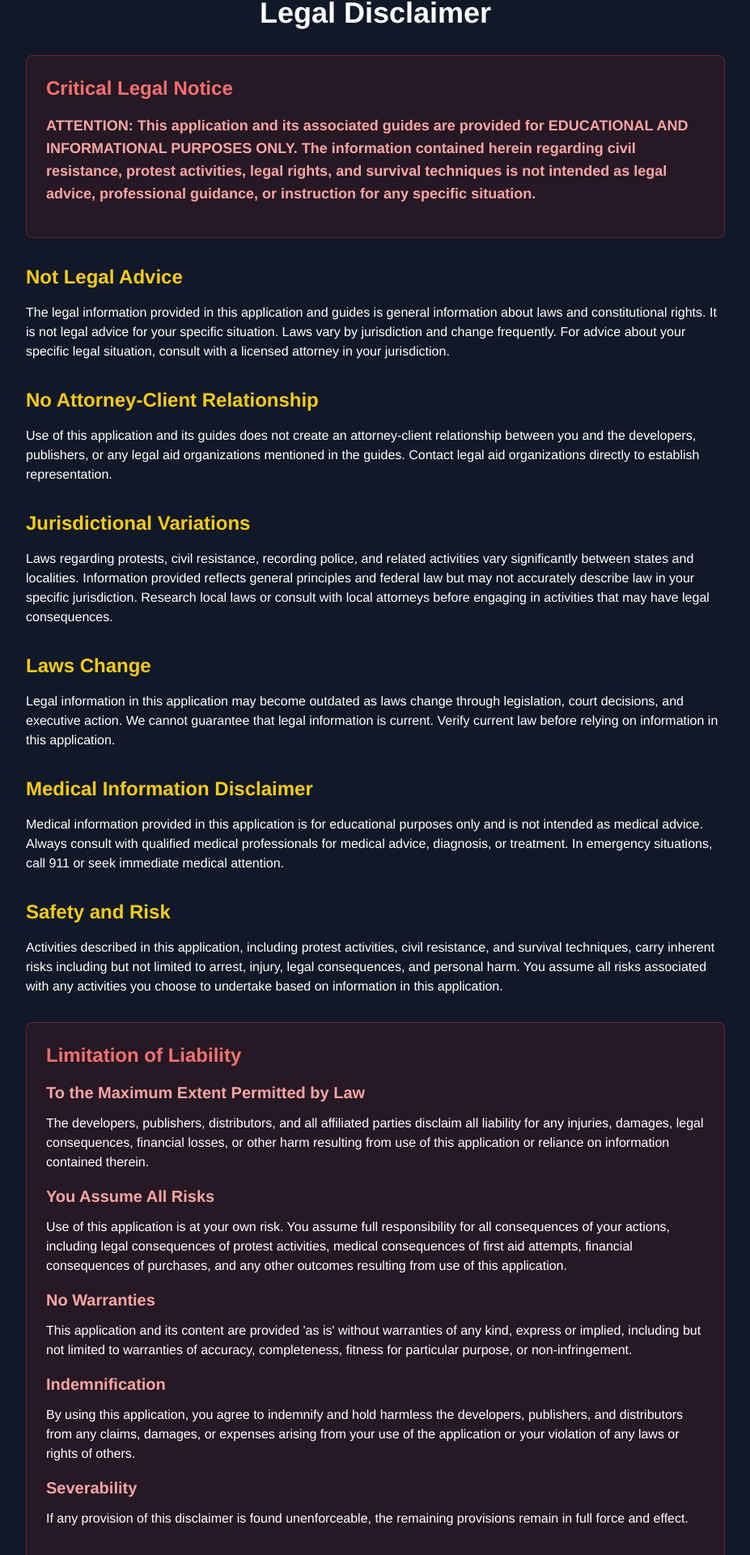
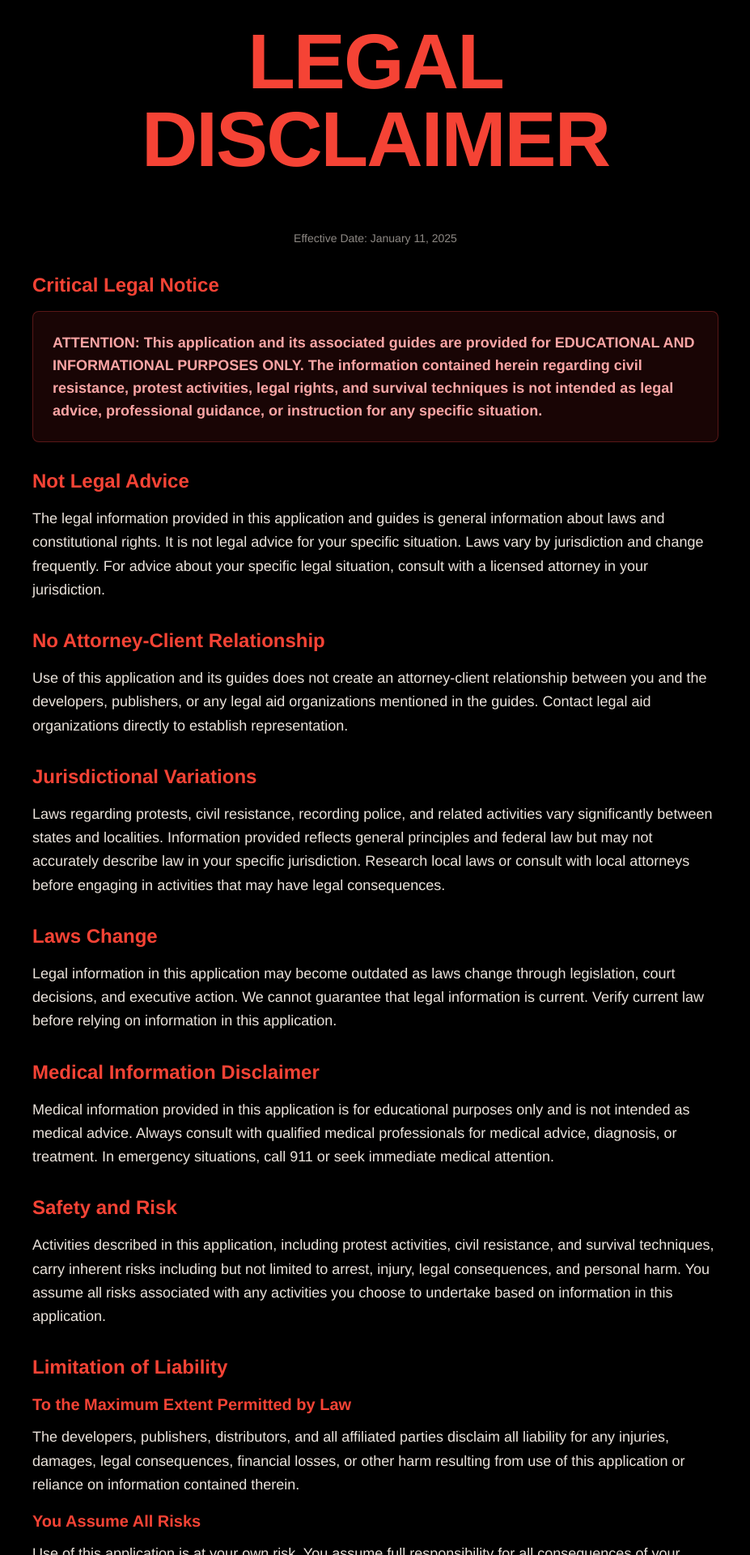
Before and after one commit to thedanperry/LibertyGuard-Website, a Next.js app: page /legal-disclaimer in a window 1280 px wide. Shown: the part 36-1956 px from the top of the page at 81% size, without its empty margins (176-1103 px from the left). Built offline with nearby package versions, Linux system fonts and the light colour scheme.

Commit message:
Update Legal Disclaimer page styling to match existing pages

```diff
--- a/src/app/legal-disclaimer/page.tsx
+++ b/src/app/legal-disclaimer/page.tsx
@@ -1,109 +1,118 @@
-import React from 'react';
+import Link from 'next/link';
 
 export default function LegalDisclaimer() {
   return (
-    <div className="min-h-screen bg-gray-900 text-white">
-      <div className="container mx-auto px-4 py-8 max-w-4xl">
-        <h1 className="text-4xl font-bold mb-8 text-center">Legal Disclaimer</h1>
+    <div className="min-h-screen bg-climate-black text-climate-cream">
+      <div className="max-w-4xl mx-auto px-6 py-16">
+        <h1 className="font-climate-bold text-6xl md:text-8xl text-climate-red text-center mb-16">
+          LEGAL DISCLAIMER
+        </h1>
 
-        <div className="prose prose-invert max-w-none">
-          <div className="bg-red-900/20 border border-red-500/30 rounded-lg p-6 mb-8">
-            <h2 className="text-2xl font-bold text-red-400 mb-4">Critical Legal Notice</h2>
-            <p className="text-lg font-semibold text-red-300 mb-4">
+        <div className="space-y-8 text-climate-cream">
+          <div className="text-center mb-8">
+            <p className="text-sm opacity-60">Effective Date: January 11, 2025</p>
+          </div>
+
+          <section>
+            <h2 className="text-2xl font-bold text-climate-red mb-4">Critical Legal Notice</h2>
+            <div className="bg-red-900/20 border border-red-500/30 rounded-lg p-6 mb-6">
+              <p className="text-lg font-semibold text-red-300">
                 ATTENTION: This application and its associated guides are provided for EDUCATIONAL AND INFORMATIONAL PURPOSES ONLY.
                 The information contained herein regarding civil resistance, protest activities, legal rights, and survival techniques
                 is not intended as legal advice, professional guidance, or instruction for any specific situation.
               </p>
             </div>
+          </section>
 
-          <section className="mb-8">
-            <h2 className="text-2xl font-bold mb-4 text-yellow-400">Not Legal Advice</h2>
-            <p className="mb-4">
+          <section>
+            <h2 className="text-2xl font-bold text-climate-red mb-4">Not Legal Advice</h2>
+            <p className="text-lg leading-relaxed mb-4">
               The legal information provided in this application and guides is general information about laws and constitutional rights.
               It is not legal advice for your specific situation. Laws vary by jurisdiction and change frequently. For advice about your
               specific legal situation, consult with a licensed attorney in your jurisdiction.
             </p>
           </section>
 
-          <section className="mb-8">
-            <h2 className="text-2xl font-bold mb-4 text-yellow-400">No Attorney-Client Relationship</h2>
-            <p className="mb-4">
+          <section>
+            <h2 className="text-2xl font-bold text-climate-red mb-4">No Attorney-Client Relationship</h2>
+            <p className="text-lg leading-relaxed mb-4">
               Use of this application and its guides does not create an attorney-client relationship between you and the developers,
               publishers, or any legal aid organizations mentioned in the guides. Contact legal aid organizations directly to establish representation.
             </p>
           </section>
 
-          <section className="mb-8">
-            <h2 className="text-2xl font-bold mb-4 text-yellow-400">Jurisdictional Variations</h2>
-            <p className="mb-4">
+          <section>
+            <h2 className="text-2xl font-bold text-climate-red mb-4">Jurisdictional Variations</h2>
+            <p className="text-lg leading-relaxed mb-4">
               Laws regarding protests, civil resistance, recording police, and related activities vary significantly between states and localities.
               Information provided reflects general principles and federal law but may not accurately describe law in your specific jurisdiction.
               Research local laws or consult with local attorneys before engaging in activities that may have legal consequences.
             </p>
           </section>
 
-          <section className="mb-8">
-            <h2 className="text-2xl font-bold mb-4 text-yellow-400">Laws Change</h2>
-            <p className="mb-4">
+          <section>
+            <h2 className="text-2xl font-bold text-climate-red mb-4">Laws Change</h2>
+            <p className="text-lg leading-relaxed mb-4">
               Legal information in this application may become outdated as laws change through legislation, court decisions, and executive action.
               We cannot guarantee that legal information is current. Verify current law before relying on information in this application.
             </p>
           </section>
 
-          <section className="mb-8">
-            <h2 className="text-2xl font-bold mb-4 text-yellow-400">Medical Information Disclaimer</h2>
-            <p className="mb-4">
+          <section>
+            <h2 className="text-2xl font-bold text-climate-red mb-4">Medical Information Disclaimer</h2>
+            <p className="text-lg leading-relaxed mb-4">
               Medical information provided in this application is for educational purposes only and is not intended as medical advice.
               Always consult with qualified medical professionals for medical advice, diagnosis, or treatment. In emergency situations,
               call 911 or seek immediate medical attention.
             </p>
           </section>
 
-          <section className="mb-8">
-            <h2 className="text-2xl font-bold mb-4 text-yellow-400">Safety and Risk</h2>
-            <p className="mb-4">
+          <section>
+            <h2 className="text-2xl font-bold text-climate-red mb-4">Safety and Risk</h2>
+            <p className="text-lg leading-relaxed mb-4">
               Activities described in this application, including protest activities, civil resistance, and survival techniques,
               carry inherent risks including but not limited to arrest, injury, legal consequences, and personal harm.
               You assume all risks associated with any activities you choose to undertake based on information in this application.
             </p>
           </section>
 
-          <div className="bg-red-900/20 border border-red-500/30 rounded-lg p-6 mb-8">
-            <h2 className="text-2xl font-bold mb-4 text-red-400">Limitation of Liability</h2>
+          <section>
+            <h2 className="text-2xl font-bold text-climate-red mb-4">Limitation of Liability</h2>
 
-            <h3 className="text-xl font-bold mb-3 text-red-300">To the Maximum Extent Permitted by Law</h3>
-            <p className="mb-4">
+            <h3 className="text-xl font-bold text-climate-red mb-3">To the Maximum Extent Permitted by Law</h3>
+            <p className="text-lg leading-relaxed mb-4">
               The developers, publishers, distributors, and all affiliated parties disclaim all liability for any injuries, damages,
               legal consequences, financial losses, or other harm resulting from use of this application or reliance on information contained therein.
             </p>
 
-            <h3 className="text-xl font-bold mb-3 text-red-300">You Assume All Risks</h3>
-            <p className="mb-4">
+            <h3 className="text-xl font-bold text-climate-red mb-3">You Assume All Risks</h3>
+            <p className="text-lg leading-relaxed mb-4">
               Use of this application is at your own risk. You assume full responsibility for all consequences of your actions,
               including legal consequences of protest activities, medical consequences of first aid attempts, financial consequences
               of purchases, and any other outcomes resulting from use of this application.
             </p>
 
-            <h3 className="text-xl font-bold mb-3 text-red-300">No Warranties</h3>
-            <p className="mb-4">
+            <h3 className="text-xl font-bold text-climate-red mb-3">No Warranties</h3>
+            <p className="text-lg leading-relaxed mb-4">
               This application and its content are provided 'as is' without warranties of any kind, express or implied, including but not
               limited to warranties of accuracy, completeness, fitness for particular purpose, or non-infringement.
             </p>
 
-            <h3 className="text-xl font-bold mb-3 text-red-300">Indemnification</h3>
-            <p className="mb-4">
+            <h3 className="text-xl font-bold text-climate-red mb-3">Indemnification</h3>
+            <p className="text-lg leading-relaxed mb-4">
               By using this application, you agree to indemnify and hold harmless the developers, publishers, and distributors from any
               claims, damages, or expenses arising from your use of the application or your violation of any laws or rights of others.
             </p>
 
-            <h3 className="text-xl font-bold mb-3 text-red-300">Severability</h3>
-            <p className="mb-4">
+            <h3 className="text-xl font-bold text-climate-red mb-3">Severability</h3>
+            <p className="text-lg leading-relaxed mb-4">
               If any provision of this disclaimer is found unenforceable, the remaining provisions remain in full force and effect.
             </p>
-          </div>
+          </section>
 
+          <section>
+            <h2 className="text-2xl font-bold text-climate-red mb-4">Final Warning</h2>
             <div className="bg-red-900/30 border border-red-500/50 rounded-lg p-6">
-            <h2 className="text-2xl font-bold mb-4 text-red-400">Final Warning</h2>
               <p className="text-lg font-semibold text-red-300">
                 Resistance to authoritarian government is dangerous. People are arrested. People are injured. People face serious legal
                 and personal consequences. This application provides information about resistance, but you alone decide whether to engage
@@ -111,12 +120,19 @@ export default function LegalDisclaimer() {
                 We can only provide information to help you make informed decisions about the risks you choose to accept.
               </p>
             </div>
+          </section>
 
-          <div className="mt-8 pt-6 border-t border-gray-700">
-            <p className="text-sm text-gray-400 text-center">
-              Last updated: {new Date().toLocaleDateString()}
+          <div className="mt-16 pt-8 border-t border-climate-red text-center">
+            <p className="text-sm opacity-60">
+              This Legal Disclaimer is effective as of January 11, 2025 and applies to all users of the LibertyGuard application.
             </p>
           </div>
+        </div>
+
+        <div className="text-center mt-12">
+          <Link href="/" className="bg-climate-red text-climate-cream px-8 py-3 rounded-full text-lg font-bold hover:bg-red-700 transition-colors">
+            BACK TO HOME
+          </Link>
         </div>
       </div>
     </div>
```
Lines whose indentation alone changed are shown as unchanged.
